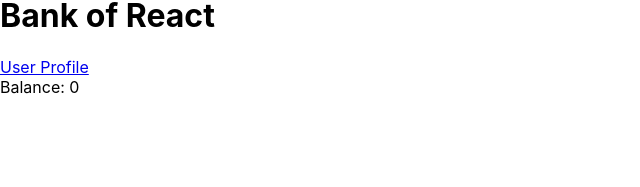
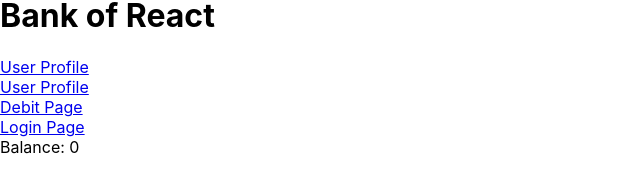
Before and after one commit to viviantom0506/Bank-of-React, a React (Create React App) app: page / in a window 1280 px wide. Shown: the part 329-516 px from the top of the page, without its empty margins (0-640 px from the left). Built offline with nearby package versions, Linux system fonts and the light colour scheme; no server answers.

Commit message:
Added more links for easier navigation

```diff
--- a/src/components/Home.js
+++ b/src/components/Home.js
@@ -9,9 +9,18 @@ class Home extends Component {
           <img src="https://letstalkpayments.com/wp-content/uploads/2016/04/Bank.png" alt="bank"/>
           <h1>Bank of React</h1>
           <Link to="/userProfile">User Profile</Link>
+            <br></br>
+            <Link to="/UserProfile">User Profile</Link>
+            <br></br>
+            <Link to="/Debits">Debit Page</Link>
+            <br></br>
+            <Link to="/Login">Login Page</Link>
+            <br></br>
+
           <AccountBalance accountBalance={this.props.accountBalance}/>
         </div>
     );
   }
 }
+
 export default Home;
```
